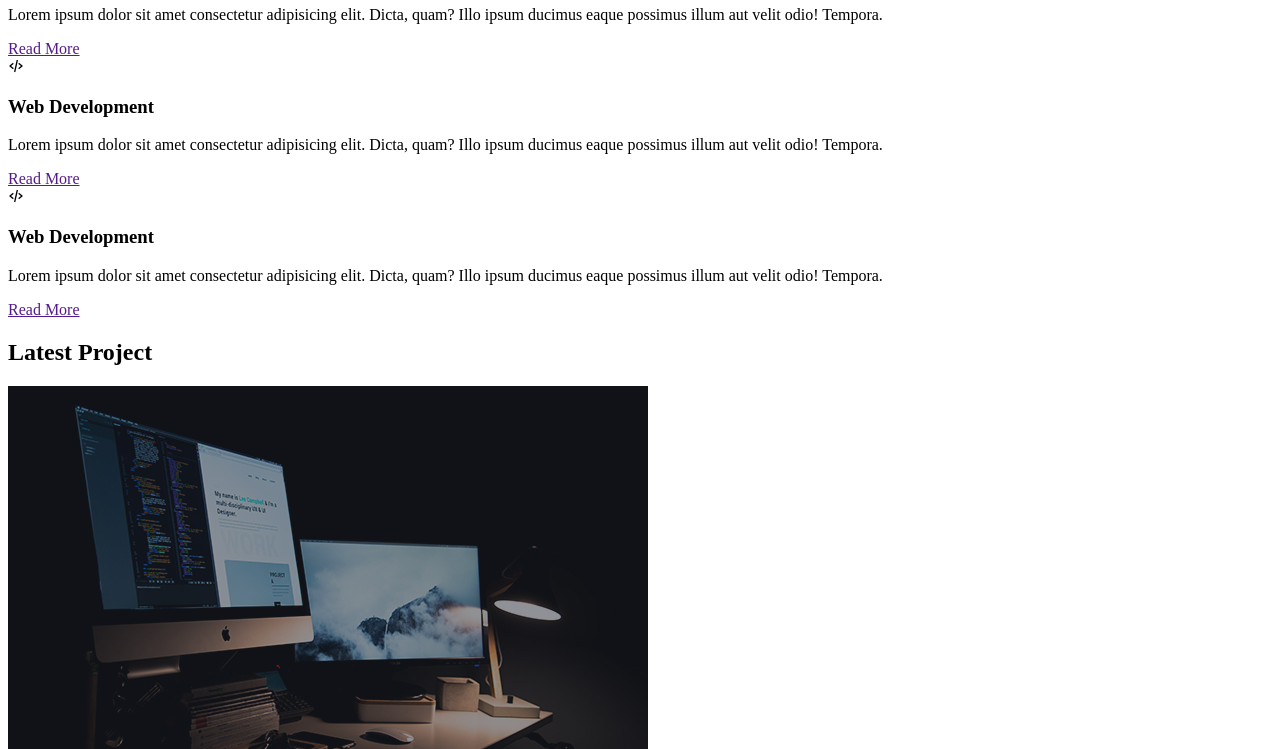
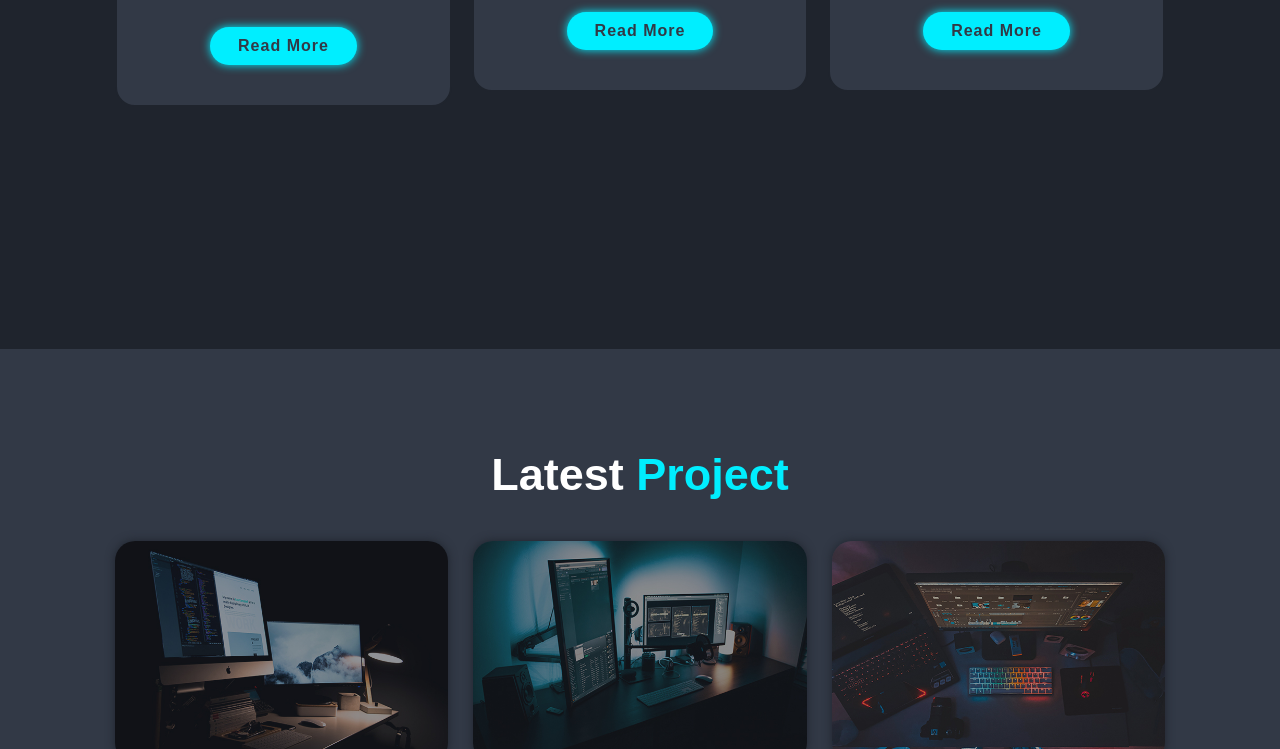
Before and after one commit to iamdumonde/my_portfolio, a plain HTML site: page index.html in a window 1280 px wide. Shown: the part 2051-2800 px from the top of the page. Drawn offline with nearby package versions, Linux system fonts and the light colour scheme; the site is published under a folder, as on GitHub Pages, so addresses that start at the root find nothing.

Commit message:
somes changes

```diff
--- a/css/style.css
+++ b/css/style.css
@@ -20,6 +20,7 @@
 html {
     font-size: 62.5%;
     overflow-x: hidden;
+    scroll-behavior: smooth;
 }
 
 body {
--- a/index.html
+++ b/index.html
@@ -13,7 +13,7 @@
     />
 
     <!-- Custom CSS Link -->
-    <link rel="stylesheet" href="/css/style.css" />
+    <link rel="stylesheet" href="./css/style.css" />
     <title>My Portfolio Website | Martin ABOU</title>
   </head>
   <body>
@@ -231,7 +231,7 @@
     <script src="https://unpkg.com/typed.js@2.0.16/dist/typed.umd.js"></script>
 
     <!-- custom js link -->
-    <script src="/js/scrit.js"></script>
+    <script src="./js/scrit.js"></script>
 
   </body>
 </html>
```
